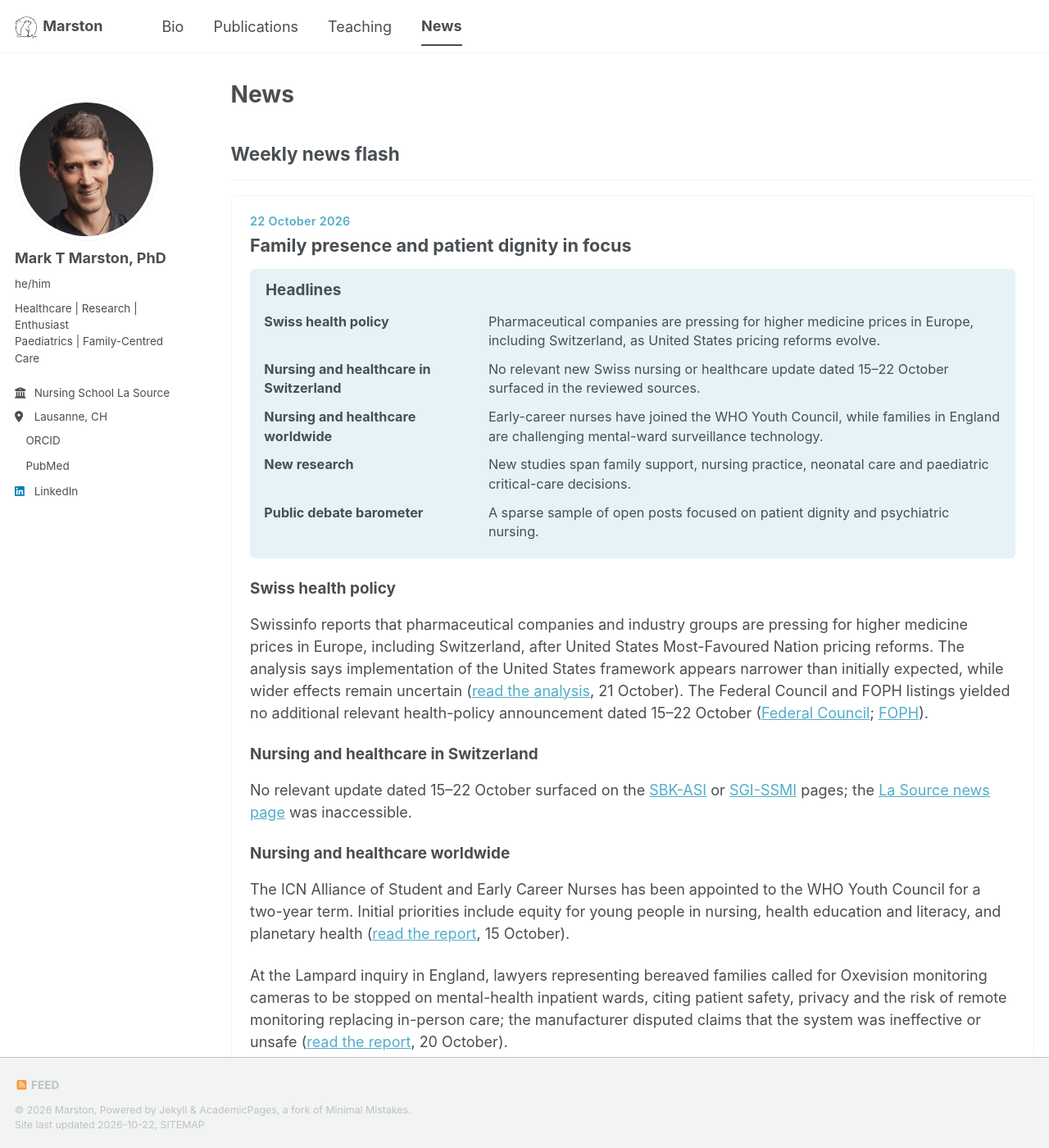
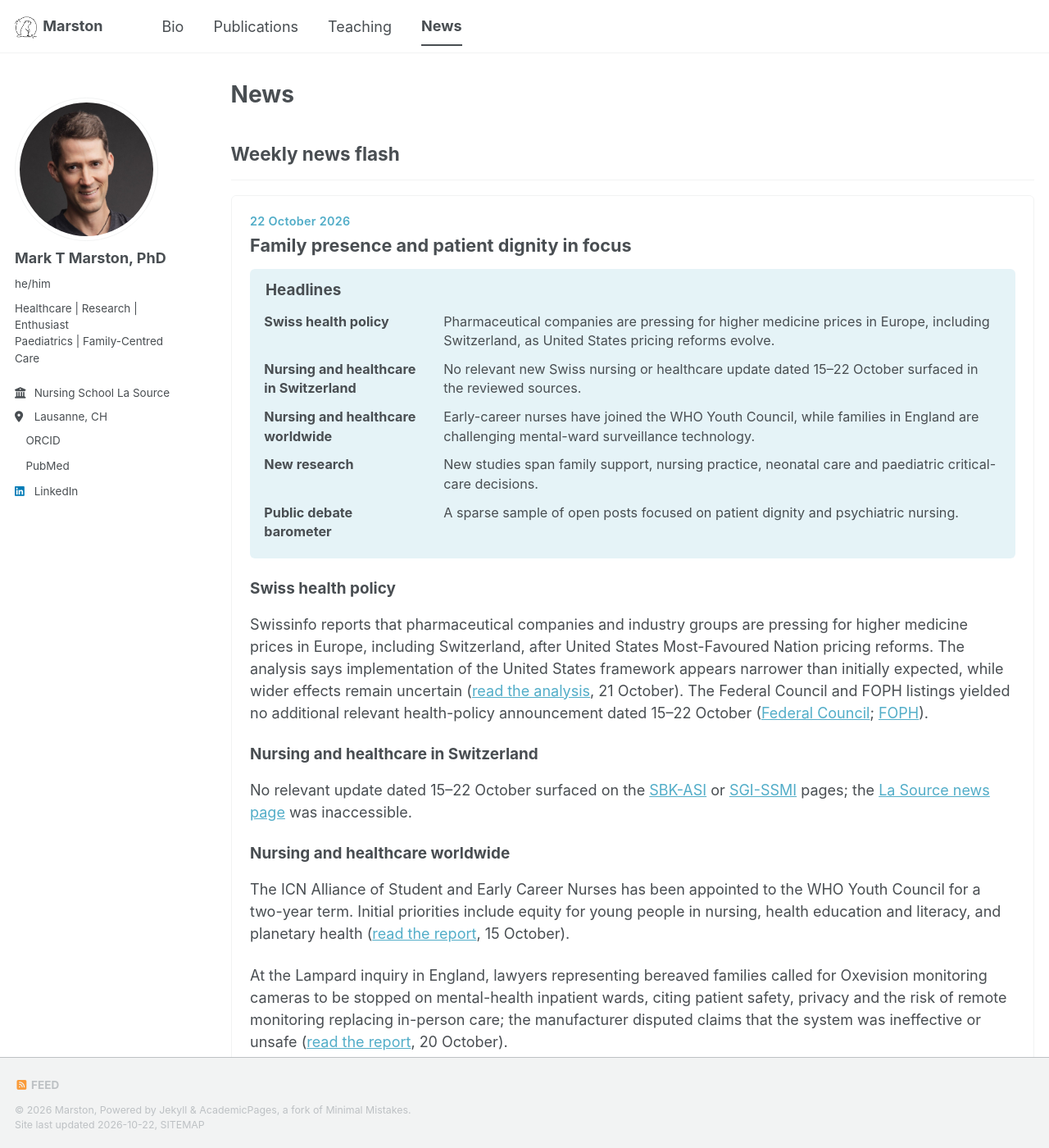
Before and after one commit to marstonRN/marston.github.io, a Jekyll site: the page built from _pages/events.html, in a window 1280 px wide and 1400 px high. Shown: the whole window at 82% size. Built offline with Jekyll 4.4.1, drawn with Linux system fonts in a browser that asks for light colours; a style sheet for code colours, icons or effects is not loaded.

Commit message:
Update events.html

```diff
--- a/_pages/events.html
+++ b/_pages/events.html
@@ -138,7 +138,7 @@ redirect_from:
 .nl-issue h3:first-of-type + table th:first-child,
 .nl-issue h3:first-of-type + ul td:first-child,
 .nl-issue h3:first-of-type + ul th:first-child {
-  width: 30%;
+  width: 24%;
   padding-right: 1.2em;
   font-weight: 600;
 }
```
